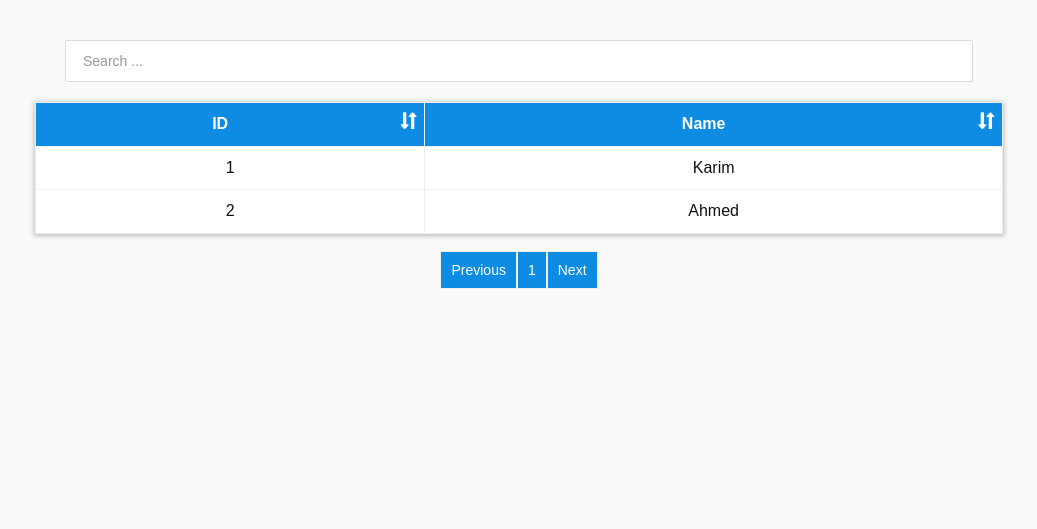
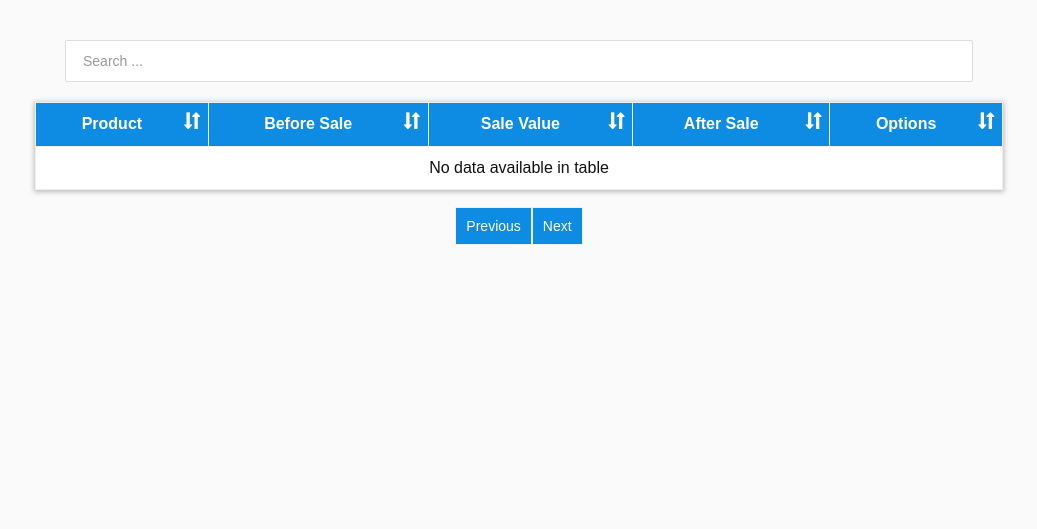
Before and after one commit to karimkhamiss/botme, a Symfony app: template symfony/templates/pages/sales.html.twig in a window 1280 px wide. Shown: the part 129-658 px from the top of the page, without its empty margins (121-1158 px from the left). Run offline with Twig, Linux system fonts and the light colour scheme; the template is opened without the code that fills it, so the values that code supplies are empty; some libraries are stand-ins or nearby versions.

Commit message:
calculate , add SALE

```diff
--- /dev/null
+++ b/symfony/public/ajax/sales.js
@@ -0,0 +1,112 @@
+$(function () {
+    function get_price(id,sale_value)
+    {
+        $.ajax({
+            url: '/sales/product/'+id+'/'+sale_value+'/calculate',
+            type: 'GET',
+            success: function (data) {
+                if (data) {
+                    // alert(data);
+                    //  data = JSON.parse(data);
+                    // alert(data);
+                    // //  alert(data['required']);
+                    $('b#before-value').html(data['before_sale']);
+                    $('b#after-value').html(data['after_sale']);
+                    $("#sale-result").show();
+                }
+            },
+            error:function(data){
+                reload(data);
+                // //tellme(data)
+            }
+        });
+    }
+    $("#add-sale button#calculate").click(function () {
+        waiting();
+        var product_id = $("#add-sale select[name='product_id']").val();
+        var sale_value = $("#add-sale input[name='value']").val();
+        get_price(product_id,sale_value);
+        finish();
+    });
+    $('#add-sale').submit(function (e) {
+        alert("submitted")
+        var button = $('#add-sale button[type="submit"]');
+        button_waiting(button);
+        e.preventDefault();
+        $.ajax({
+            url : '/sales/add',
+            type: 'POST',
+            data: $('#add-sale').serialize(),
+            success: function (data) {
+                 alert(data);
+                $("#add-sale label.alert").fadeOut();
+                button_done(button);
+                if(data == 1)
+                {
+                    PrintOnSelector('#add-sale>div.alert', "Added Successfully");
+                    $("#add-sale>div.alert").removeClass("alert-danger").addClass("alert-success").fadeIn(function () {
+                        $(this).delay(1000).fadeOut(function () {
+                            location.reload();
+                        });
+                    });
+                }
+                else {
+                    PrintOnSelector('#add-sale>div.alert', "Unexpected Error Come , Please Try Again");
+                    $("#add-sale>div.alert").removeClass("alert-success").addClass("alert-danger").fadeIn(function () {
+                        $(this).delay(1000).fadeOut(function () {
+                            location.reload();
+                        });
+                    });
+                }
+            },
+            error:function(data){
+                alert(data)
+                reload(data);
+            }
+        });
+    });
+    $(".delete-sale").click(function(){
+        var SaleID = $(this).attr("data-id");
+        alert(SaleID);
+        $("#delete-sale input[name='id']").val(SaleID);
+    })
+    $("#delete-sale").submit(function(e){
+        var button = $('#delete-sale button');
+        button_waiting(button);
+        e.preventDefault();
+        $.ajax({
+            url:"/sales/delete",
+            type:"POST",
+            data:$("#delete-sale").serialize(),
+            success:function(data){
+                // alert(data);
+                // alert(data['responseText']);
+                button_done(button);
+                $("#delete-sale label.alert").fadeOut();
+                if(data == 1)
+                {
+                    PrintOnSelector('#delete-sale>div.alert', "Deleted Successfully");
+                    $("#delete-sale>div.alert").removeClass("alert-danger").addClass("alert-success").fadeIn(function () {
+                        $(this).delay(1000).fadeOut(function () {
+                            location.reload();
+                        });
+                    });
+                }
+                else {
+                    PrintOnSelector('#delete-sale>div.alert', "Unexpected Error Come , Please Try Again");
+                    $("#delete-sale>div.alert").removeClass("alert-success").addClass("alert-danger").fadeIn(function () {
+                        $(this).delay(1000).fadeOut(function () {
+                            location.reload();
+                        });
+                    });
+                }
+
+
+            },
+            error:function(data){
+                reload(data);
+            }
+        });
+    })
+
+});
--- a/symfony/public/css/main.css
+++ b/symfony/public/css/main.css
@@ -219,6 +219,18 @@ table
     z-index: 9999999;
     opacity: 0.97;
 }
+#loading
+{
+    box-shadow: 0px 5px 7px 0px #a8a8a8;
+    width:30%;
+    height:250px;
+    background: #fff;
+    z-index:99999999;
+    position:fixed;
+    top:25%;
+    left:35%;
+    display: none;
+}
 .popup
 {
     background: #fff;
--- a/symfony/src/Controller/ProductController.php
+++ b/symfony/src/Controller/ProductController.php
@@ -19,6 +19,7 @@ class ProductController extends AbstractController
        $product->setCategory($category);
        $product->setQuantity($request->request->get('quantity'));
        $product->setPrice($request->request->get('price'));
+       $product->updatedTimestamps();
        $entity_manager->persist($product);
        $entity_manager->flush();
        return new Response(1);
--- a/symfony/templates/bases/master.html.twig
+++ b/symfony/templates/bases/master.html.twig
@@ -18,8 +18,9 @@
     </head>
     <body>
     <div class="background"></div>
+    <div class="background2"></div>
     <div id="loading" class="text-center">
-        {#<img style="margin-top:80px"  src="images/loading.gif" alt="">#}
+        <img style="margin-top:80px"  src="images/loading.gif" alt="">
     </div>
         {% block contents %}{% endblock %}
     <footer class="text-center">
--- a/symfony/templates/includes/forms/sales/add.html.twig
+++ b/symfony/templates/includes/forms/sales/add.html.twig
@@ -8,14 +8,20 @@
             <div class="col-xs-12">
                 <select name="product_id" class="selectpicker" data-show-subtext="true" data-live-search="true">
                     <option selected disabled value="">Select Product</option>
-                    <option value="" data-subtext="12">Product 1</option>
+                    {% for product in products %}
+                    <option value="{{ product.id }}" data-subtext="{{ product.price }}">{{ product.name }}</option>
+                    {% endfor %}
                 </select>
                 <label id="sale-product_id"></label>
             </div>
             <div class="col-xs-12">
-                <input type="number" name="name" placeholder="Sale Value (%)">
+                <input type="number" name="value" placeholder="Sale Value (%)">
                 <label id="sale-value"></label>
             </div>
+            <button type="button" id="calculate" class="blue-btn col-xs-12">
+                Calculate
+            </button>
+            <div id="sale-result">
             <h3 class="text-center col-md-6" id="before">
                 <div>Original Price</div>
                 <b class="text-blue" id="before-value">150</b>
@@ -24,6 +30,7 @@
                 <div>After Sale</div>
                 <b class="text-blue" id="after-value">20</b>
             </h3>
+            </div>
         <div class="col-xs-12 text-center">
             <button type="submit" class="blue-btn">
                 Add
--- a/symfony/templates/pages/sales.html.twig
+++ b/symfony/templates/pages/sales.html.twig
@@ -6,10 +6,9 @@
 
 {% block dashboard_style %}
     <style>
-        #add-sale-popup b
+        #sale-result
         {
-            padding: 5px 10px;
-            margin: 10px;
+            display: none;
         }
     </style>
 {% endblock %}
@@ -25,27 +24,25 @@
         <table id="List-table" class="list-view text-center">
             <thead> <!-- main row -->
             <tr>
-                <th>ID</th>
-                <th>Name</th>
+                <th>Product</th>
+                <th>Before Sale</th>
+                <th>Sale Value</th>
+                <th>After Sale</th>
+                <th>Options</th>
             </tr>
             </thead> <!-- main row -->
             <tbody>
-            <tr>
-                <td>
-                    1
-                </td>
-                <td>
-                    Karim
-                </td>
-            </tr>
-            <tr>
-                <td>
-                    2
-                </td>
-                <td>
-                    Ahmed
-                </td>
-            </tr>
+            {% for sale in sales %}
+                <tr>
+                    <td>{{ sale.product.name }}</td>
+                    <td>{{ sale.product.price }}</td>
+                    <td>{{ (sale.value) }}</td>
+                    <td>{{ (sale.value) }}</td>
+                    <td>
+                        <i class="fa fa-times white delete-sale" data-id="{{ sale.id }}" data-popup="delete-sale"></i>
+                    </td>
+                </tr>
+            {% endfor %}
             </tbody>
         </table>
         <div class="text-center">
@@ -57,5 +54,5 @@
 {% endblock %}
 
 {% block dashboard_scripts %}
-
+    <script src="ajax/sales.js"></script>
 {% endblock %}
```
Also changed, not shown: symfony/config/routes.yaml (+25 -0 lines), symfony/public/ajax/carts.js (added, +83 -0 lines), symfony/src/Controller/CartController.php (added, +31 -0 lines), symfony/src/Controller/RouteController.php (+13 -3 lines), symfony/src/Controller/SaleController.php (added, +46 -0 lines), symfony/src/Entity/EntityBase.php (+4 -8 lines), symfony/templates/pages/carts.html.twig (+15 -19 lines).
